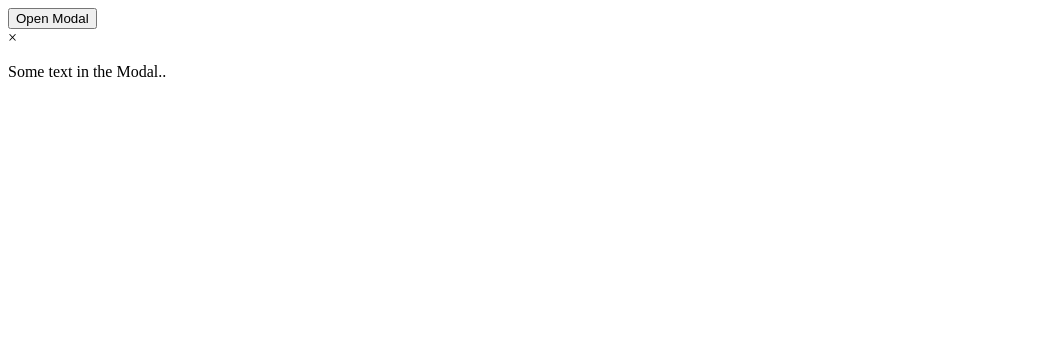
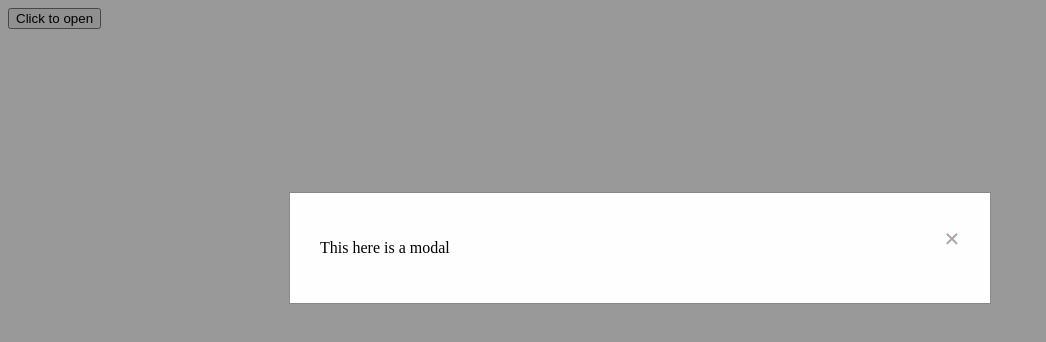
Before and after one commit to lagesh/Modal, a plain HTML site: page index.html in a window 1280 px wide. Shown: the whole page, without its empty margins (0-1046 px from the left). Drawn offline with Linux system fonts and the light colour scheme.

Commit message:
style modal

```diff
--- a/index.html
+++ b/index.html
@@ -5,18 +5,20 @@
     <meta http-equiv="X-UA-Compatible" content="IE=edge" />
     <meta name="viewport" content="width=device-width, initial-scale=1.0" />
     <title>Modal</title>
+    <link href="style.css" rel="stylesheet" />
   </head>
   <body>
     <!-- Trigger/Open The Modal -->
-    <button id="myBtn">Open Modal</button>
+    <button id="modalButton">Click to open</button>
 
     <!-- The Modal -->
     <div id="myModal" class="modal">
       <!-- Modal content -->
       <div class="modal-content">
         <span class="close">&times;</span>
-        <p>Some text in the Modal..</p>
+        <p>This here is a modal</p>
       </div>
     </div>
+    <script src="script.js"></script>
   </body>
 </html>
--- a/style.css
+++ b/style.css
@@ -0,0 +1,36 @@
+.modal {
+  display: block; /* Hidden by default */
+  position: fixed; /* Stay in place */
+  z-index: 1; /* Sit on top */
+  left: 0;
+  top: 0;
+  width: 100%; /* Full width */
+  height: 100%; /* Full height */
+  overflow: auto; /* Enable scroll if needed */
+  /* background-color: rgb(0, 0, 0);  */
+  background-color: rgba(0, 0, 0, 0.4); /* Black w/ opacity */
+}
+
+/* Modal Content/Box */
+.modal-content {
+  background-color: #fefefe;
+  margin: 15% auto; /* 15% from the top and centered */
+  padding: 30px;
+  border: 1px solid #888;
+  width: 50%; /* Could be more or less, depending on screen size */
+}
+
+/* The Close Button */
+.close {
+  color: rgb(173, 162, 162);
+  float: right;
+  font-size: 28px;
+  font-weight: bold;
+}
+
+.close:hover,
+.close:focus {
+  color: black;
+  text-decoration: none;
+  cursor: pointer;
+}
```
